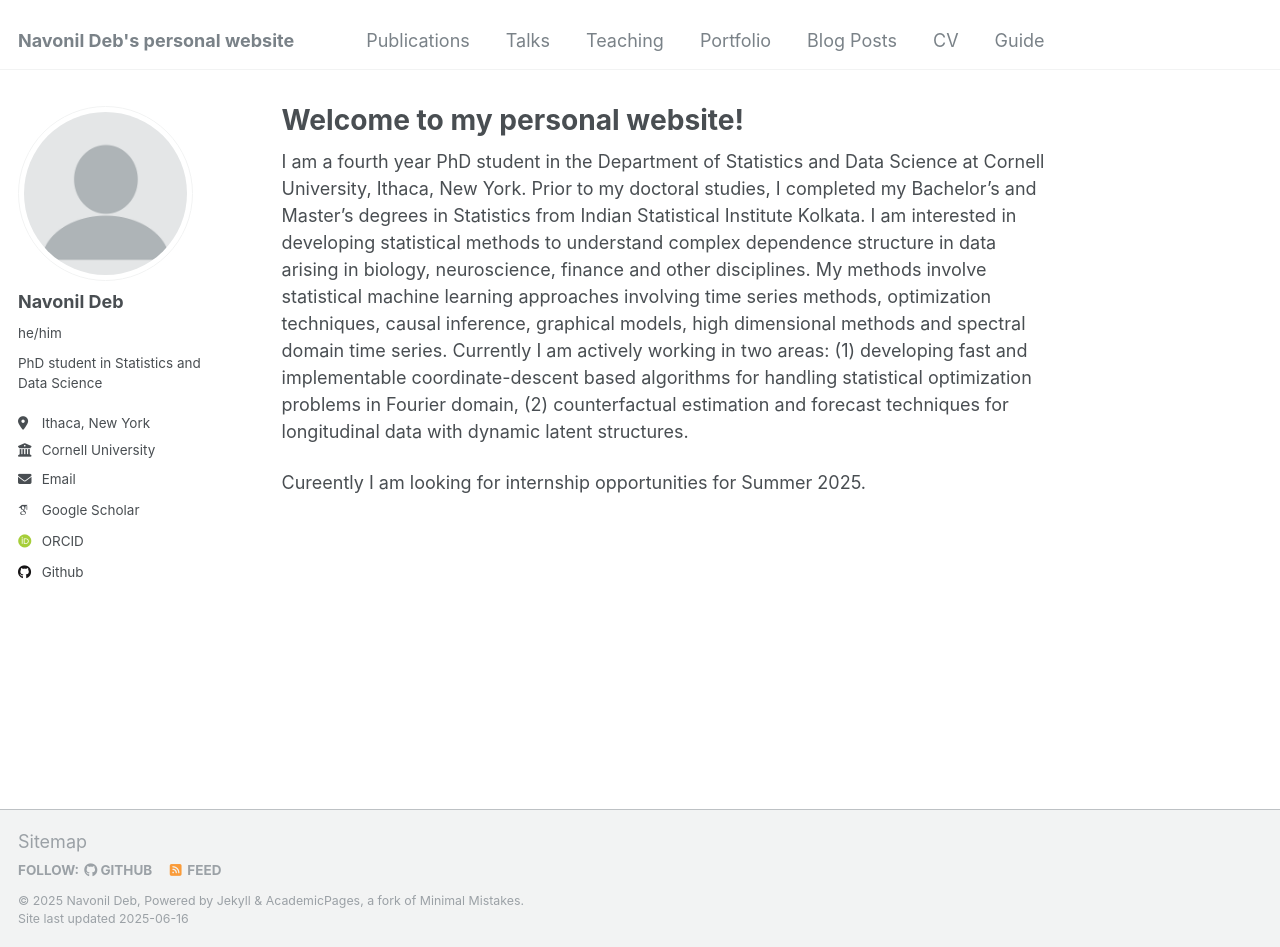
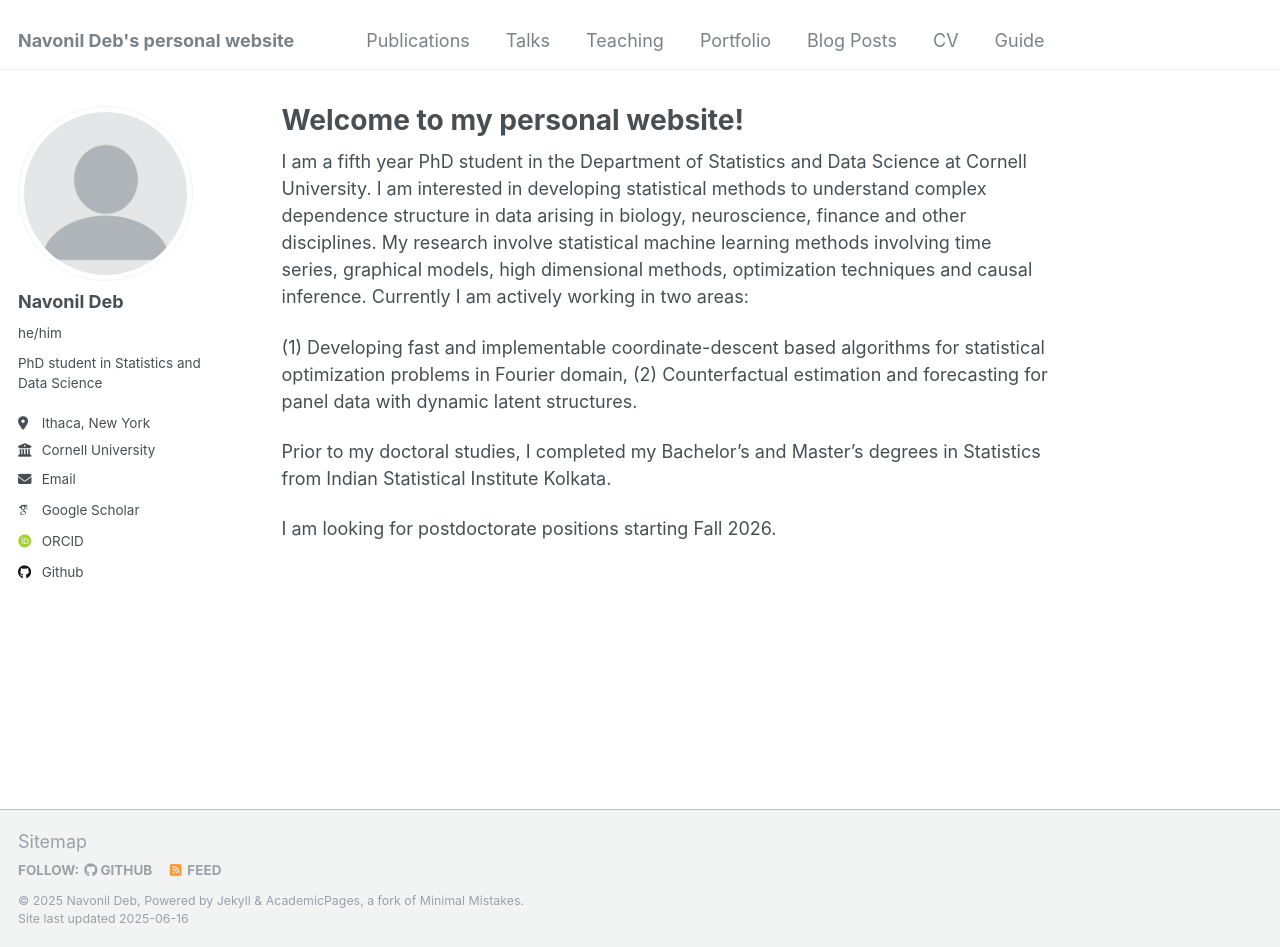
Before and after one commit to navonildeb/navonildeb.github.io, a Jekyll site: the page built from _pages/about.md, in a window 1280 px wide and 947 px high. Built offline with Jekyll 4.4.1, drawn with Linux system fonts in a browser that asks for light colours; some web fonts are replaced.

Commit message:
Update about.md

```diff
--- a/_pages/about.md
+++ b/_pages/about.md
@@ -7,6 +7,11 @@ redirect_from:
   - /about.html
 ---
 
-I am a fourth year PhD student in the Department of Statistics and Data Science at Cornell University, Ithaca, New York. Prior to my doctoral studies, I completed my Bachelor's and Master's degrees in Statistics from Indian Statistical Institute Kolkata. I am interested in developing statistical methods to understand complex dependence structure in data arising in biology, neuroscience, finance and other disciplines. My methods involve statistical machine learning approaches involving time series methods, optimization techniques, causal inference, graphical models, high dimensional methods and spectral domain time series. Currently I am actively working in two areas: (1) developing fast and implementable coordinate-descent based algorithms for handling statistical optimization problems in Fourier domain, (2) counterfactual estimation and forecast techniques for longitudinal data with dynamic latent structures.
+I am a fifth year PhD student in the Department of Statistics and Data Science at Cornell University. I am interested in developing statistical methods to understand complex dependence structure in data arising in biology, neuroscience, finance and other disciplines. My research involve statistical machine learning methods involving time series, graphical models, high dimensional methods, optimization techniques and causal inference. Currently I am actively working in two areas:
 
-Cureently I am looking for internship opportunities for Summer 2025.
+(1) Developing fast and implementable coordinate-descent based algorithms for statistical optimization problems in Fourier domain,
+(2) Counterfactual estimation and forecasting for panel data with dynamic latent structures.
+
+Prior to my doctoral studies, I completed my Bachelor's and Master's degrees in Statistics from Indian Statistical Institute Kolkata.
+
+I am looking for postdoctorate positions starting Fall 2026.
```
